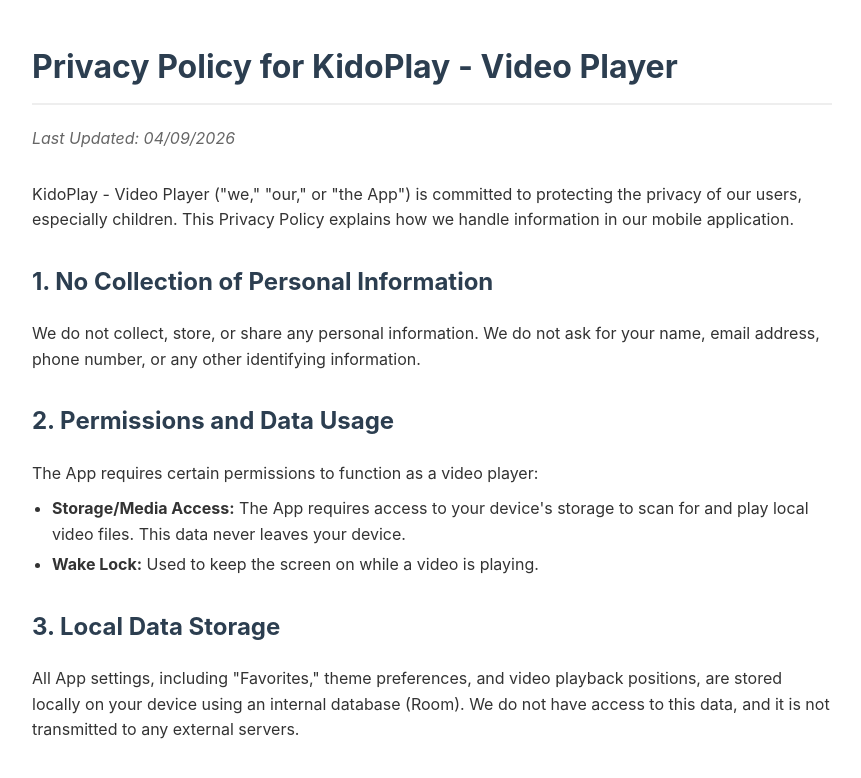
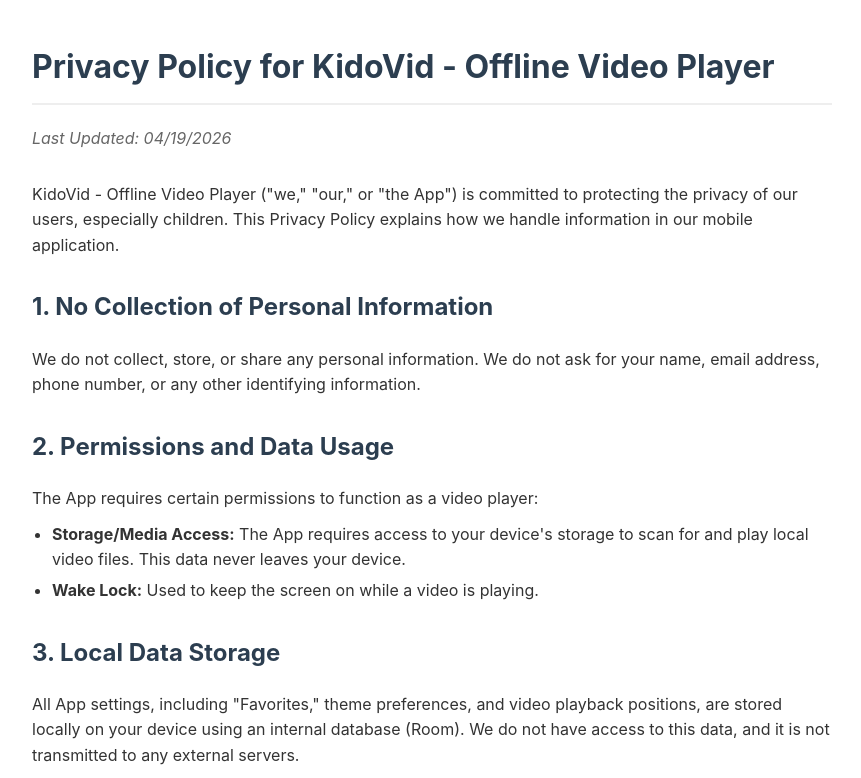
Before and after one commit to mazillka/kidoplay-video-player-privacy-policy, a plain HTML site: page index.html in a window 1280 px wide. Shown: the top 778 px of the page, without its empty margins (208-1069 px from the left). Drawn offline with Linux system fonts and the light colour scheme.

Commit message:
Update index.html

```diff
--- a/index.html
+++ b/index.html
@@ -3,7 +3,7 @@
 <head>
     <meta charset="UTF-8">
     <meta name="viewport" content="width=device-width, initial-scale=1.0">
-    <title>Privacy Policy - KidoPlay - Video Player</title>
+    <title>Privacy Policy - KidoVid - Offline Video Player</title>
     <style>
         body {
             font-family: -apple-system, BlinkMacSystemFont, "Segoe UI", Roboto, Helvetica, Arial, sans-serif;
@@ -41,10 +41,10 @@
 </head>
 <body>
 
-    <h1>Privacy Policy for KidoPlay - Video Player</h1>
-    <p class="last-updated">Last Updated: 04/09/2026</p>
+    <h1>Privacy Policy for KidoVid - Offline Video Player</h1>
+    <p class="last-updated">Last Updated: 04/19/2026</p>
 
-    <p>KidoPlay - Video Player ("we," "our," or "the App") is committed to protecting the privacy of our users, especially children. This Privacy Policy explains how we handle information in our mobile application.</p>
+    <p>KidoVid - Offline Video Player ("we," "our," or "the App") is committed to protecting the privacy of our users, especially children. This Privacy Policy explains how we handle information in our mobile application.</p>
 
     <h2>1. No Collection of Personal Information</h2>
     <p>We do not collect, store, or share any personal information. We do not ask for your name, email address, phone number, or any other identifying information.</p>
```
